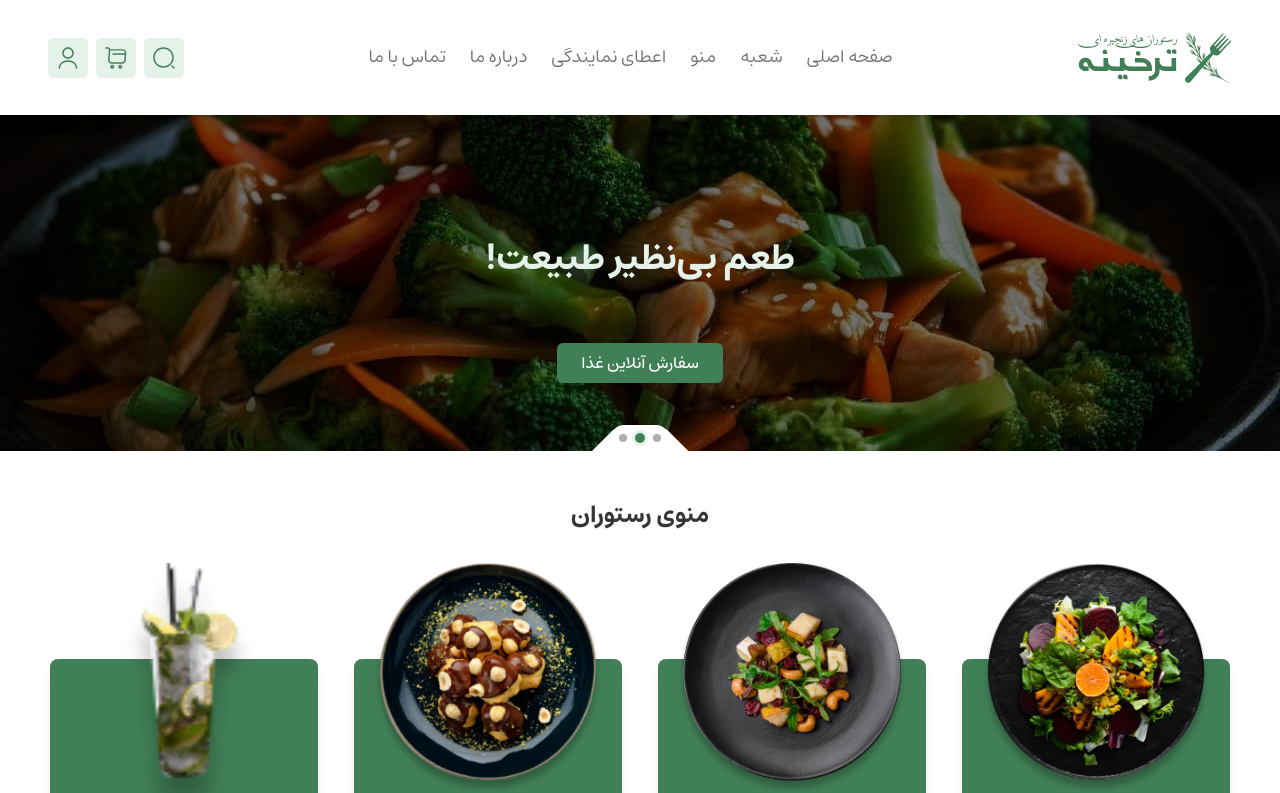
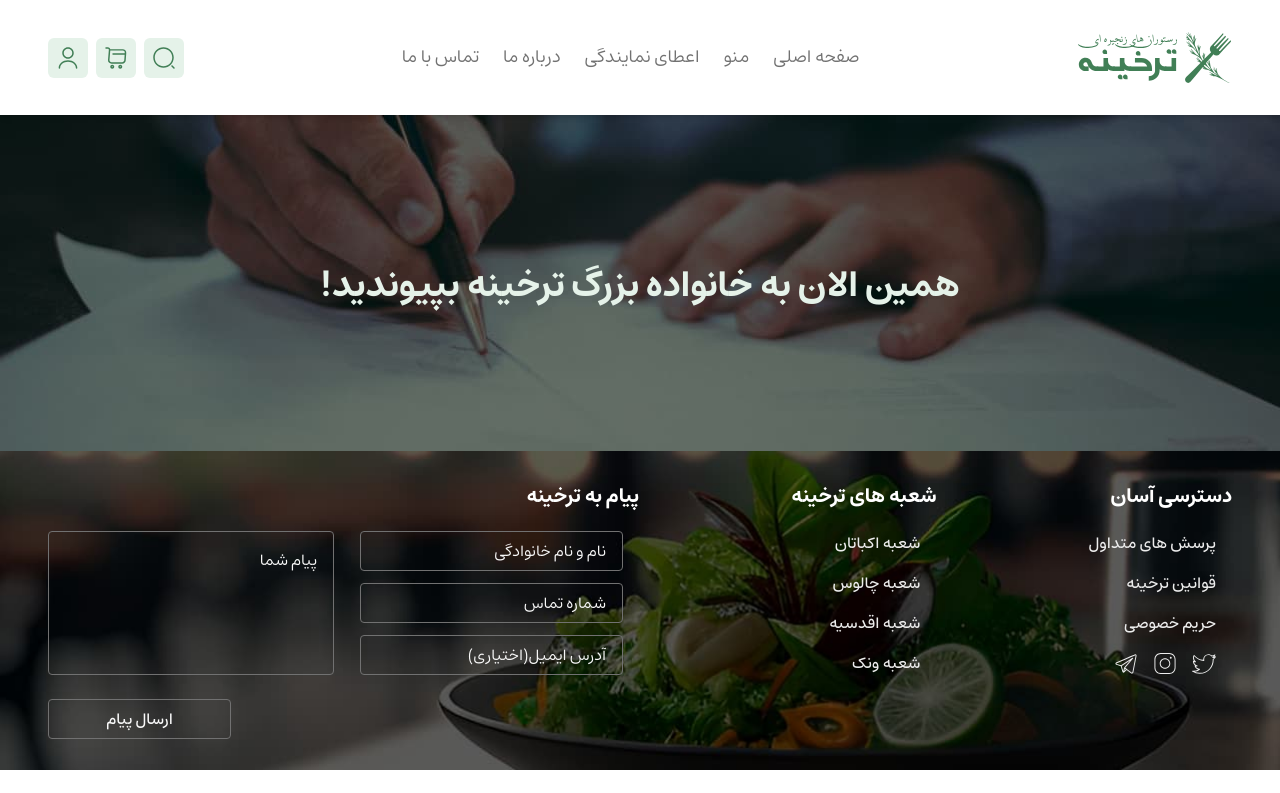
Before and after one commit to HadiKia/tarkhineh, a React (Create React App) app: page /franchise in a window 1280 px wide. Before the commit this address led to /home. Shown: the top 793 px of the page. Built offline with nearby package versions, Linux system fonts and the light colour scheme.

Commit message:
Franchise page created & Franchise banner added

```diff
--- a/src/App.js
+++ b/src/App.js
@@ -18,6 +18,7 @@ import Dashboard from "./dashboard";
 import Favorites from "./dashboard/favorites/Favorites";
 import Profile from "./dashboard/profile/Profile";
 import ProfileAddress from "./dashboard/address/ProfileAddress";
+import Franchise from "./components/franchise/Franchise";
 
 import { ToastContainer } from "react-toastify";
 import ScrollToTop from "./components/helper/ScrollToTop";
@@ -48,6 +49,7 @@ const App = () => {
           <Route path="/dashboard/profile" element={<Profile />} />
           <Route path="/dashboard/favorites" element={<Favorites />} />
           <Route path="/dashboard/address" element={<ProfileAddress />} />
+          <Route path="/franchise" element={<Franchise />} />
           <Route path="/*" element={<Navigate to="/home" />} />
         </Routes>
       </Layout>
--- /dev/null
+++ b/src/components/franchise/Franchise.js
@@ -0,0 +1,26 @@
+import React, { useEffect } from "react";
+import bannerImg from "../../images/franchise-banner.jpg";
+
+// Styles
+import { bannerImgStyle, bannerTitleStyle } from "../about-us/AboutUs";
+
+const Franchise = () => {
+  useEffect(() => {
+    document.title = "اعطای نمایندگی";
+  }, []);
+
+  return (
+    <div>
+      <div
+        style={{ "--image-url": `url(${bannerImg})` }}
+        className={bannerImgStyle}
+      >
+        <span className={bannerTitleStyle}>
+          همین الان به خانواده بزرگ ترخینه بپیوندید!
+        </span>
+      </div>
+    </div>
+  );
+};
+
+export default Franchise;
--- a/src/components/helper/URLs.js
+++ b/src/components/helper/URLs.js
@@ -3,6 +3,7 @@ const headerURLs = {
   menu: "https://tarkhineh.iran.liara.run/menu",
   aboutUs: "https://tarkhineh.iran.liara.run/about-us",
   contactUs: "https://tarkhineh.iran.liara.run/contact-us",
+  franchise: "https://tarkhineh.iran.liara.run/franchise",
 };
 
 const headerButtonURLs = [
--- a/src/components/layout/Header.js
+++ b/src/components/layout/Header.js
@@ -29,8 +29,7 @@ const liStyle =
   "text-[#717171] text-sm lg:text-lg border-b border-[#ffffff00] py-1 duration-500";
 const liActiveStyle =
   "text-[#417F56] text-sm lg:text-lg border-b py-1 border-[#417F56] font-bold duration-500";
-const linkBoxStyle =
-  "flex items-center gap-x-2.5 md:gap-x-[0.5em] justify-end";
+const linkBoxStyle = "flex items-center gap-x-2.5 md:gap-x-[0.5em] justify-end";
 const linkBoxItemStyle =
   "p-[0.25em] md:p-[0.5em] bg-[#E5F2E9] text-[#417F56] rounded md:rounded-md scale-[1.2] md:scale-100 relative duration-300";
 const linkBoxItemActiveStyle =
@@ -39,7 +38,6 @@ const itemsCounterStyle =
   "absolute -top-1 -right-1.5 text-[10px] text-white bg-[#61AE7B] rounded-full px-1  md:right-0.5 md:top-0.5 font-medium";
 
 const Header = () => {
-
   const state = useSelector((state) => state.cartState);
   const isLoggedIn = useSelector((state) => state.authState.isLoggedIn);
   const [isOpen, setIsOpen] = useState(false);
@@ -72,30 +70,45 @@ const Header = () => {
           <ul className={ulStyle}>
             <li
               className={
-                window.location.href === headerURLs.home ? liActiveStyle : liStyle
+                window.location.href === headerURLs.home
+                  ? liActiveStyle
+                  : liStyle
               }
             >
               <Link to="/">صفحه اصلی</Link>
             </li>
-            <li className={liStyle}>شعبه</li>
             <li
               className={
-                window.location.href === headerURLs.menu ? liActiveStyle : liStyle
+                window.location.href === headerURLs.menu
+                  ? liActiveStyle
+                  : liStyle
               }
             >
               <Link to="/menu">منو</Link>
             </li>
-            <li className={liStyle}>اعطای نمایندگی</li>
             <li
               className={
-                window.location.href === headerURLs.aboutUs ? liActiveStyle : liStyle
+                window.location.href === headerURLs.franchise
+                  ? liActiveStyle
+                  : liStyle
+              }
+            >
+              <Link to="/franchise">اعطای نمایندگی</Link>
+            </li>
+            <li
+              className={
+                window.location.href === headerURLs.aboutUs
+                  ? liActiveStyle
+                  : liStyle
               }
             >
               <Link to="/about-us">درباره ما</Link>
             </li>
             <li
               className={
-                window.location.href === headerURLs.contactUs ? liActiveStyle : liStyle
+                window.location.href === headerURLs.contactUs
+                  ? liActiveStyle
+                  : liStyle
               }
             >
               <Link to="/contact-us">تماس با ما</Link>
--- a/src/components/layout/MobileMenu.js
+++ b/src/components/layout/MobileMenu.js
@@ -93,9 +93,18 @@ const MobileMenu = () => {
               </Link>
             </li>
 
-            <li onClick={openMenu} className={liStyle}>
-              <span>{hashtagIcon}</span>
-              <span>شعبه</span>
+            <li onClick={openMenu}>
+              <Link
+                to="/franchise"
+                className={
+                  window.location.href === headerURLs.franchise
+                    ? liActiveStyle
+                    : liStyle
+                }
+              >
+                <span>{hashtagIcon}</span>
+                <span>اعطای نمایندگی</span>
+              </Link>
             </li>
 
             <li onClick={openMenu}>
```
Also changed, not shown: src/images/franchise-banner.jpg (added).
